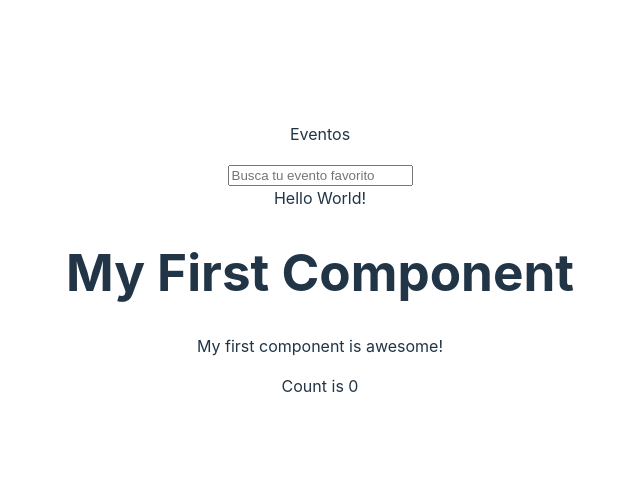
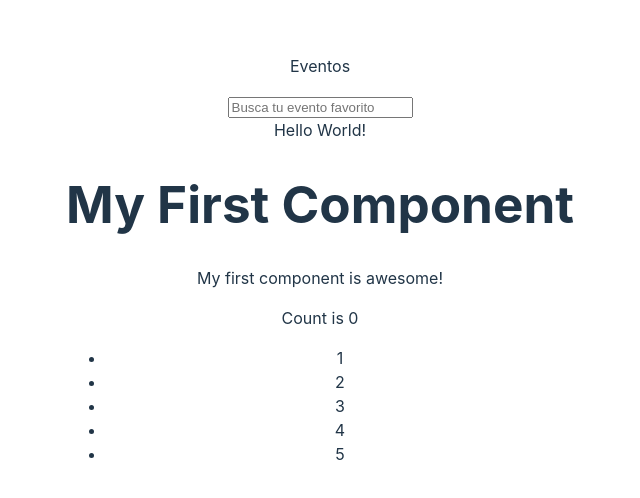
Before and after one commit to ilanangelesrodriguez/boleteria-ticketmaster, a React (Vite) app: page / in a window 1280 px wide. Shown: the part 140-638 px from the top of the page, without its empty margins (320-960 px from the left). Built offline with nearby package versions, Linux system fonts and the light colour scheme.

Commit message:
feat: agregar renderizado de listas - v01

```diff
--- a/src/App.jsx
+++ b/src/App.jsx
@@ -3,24 +3,34 @@ import './App.css'
 import MyFirstComponent from "./MyFirstComponent.jsx";
 import {Navbar} from "./components/Navbar/index.jsx";
 
+const arrayOfNumbers = [1, 2, 3, 4, 5];
+
+
 function App() {
   const [count, setCount] = useState(0);
+
+  const items = arrayOfNumbers.map((number) => {
+        return <li key={`array-number-item-${number}`}>{number}</li>
+  });
+
+  console.log(items);
 
   setTimeout(() => {
       setCount(count + 1);
   }, 2000);
 
-  if (count < 2) {
-      return <div>Cargando ...</div>
-  }
   console.log('app rendered');
 
   return (
       <>
+
           {count < 2 ? <div>Cargando ...</div> : (
               <div>
                   <Navbar/>
                   <MyFirstComponent propOne={count} propTwo={2} propThree={{}}/>
+                  <ul>
+                      {items}
+                  </ul>
               </div>
           )}
       </>
--- a/src/MyFirstComponent.jsx
+++ b/src/MyFirstComponent.jsx
@@ -7,7 +7,7 @@ const MyFirstComponent = ( {propOne, propTwo, propThree} ) => {
     // Esto se actualiza cada 8 segundos
     setTimeout(() => {
         setCount(count + 1);
-    }, 20000);
+    }, 200000);
 
     console.log('my first component rendered');
 
```
